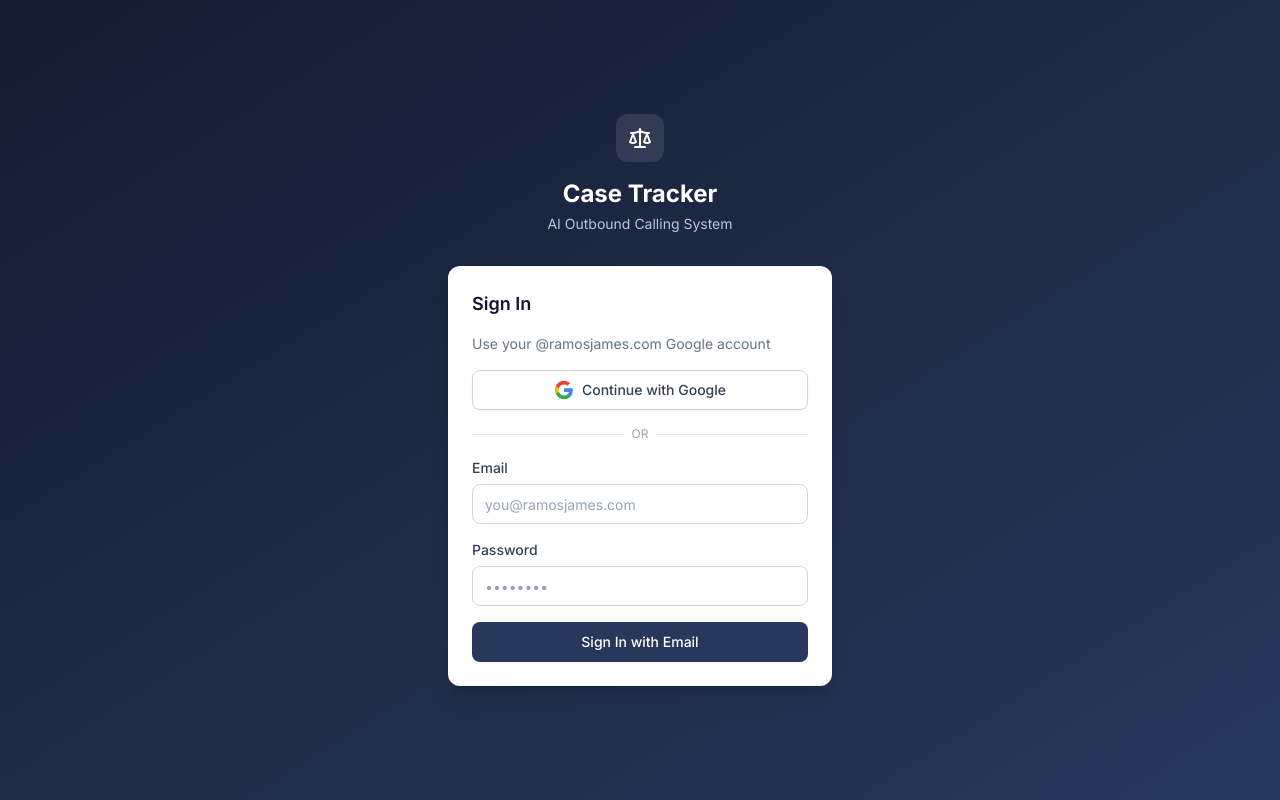
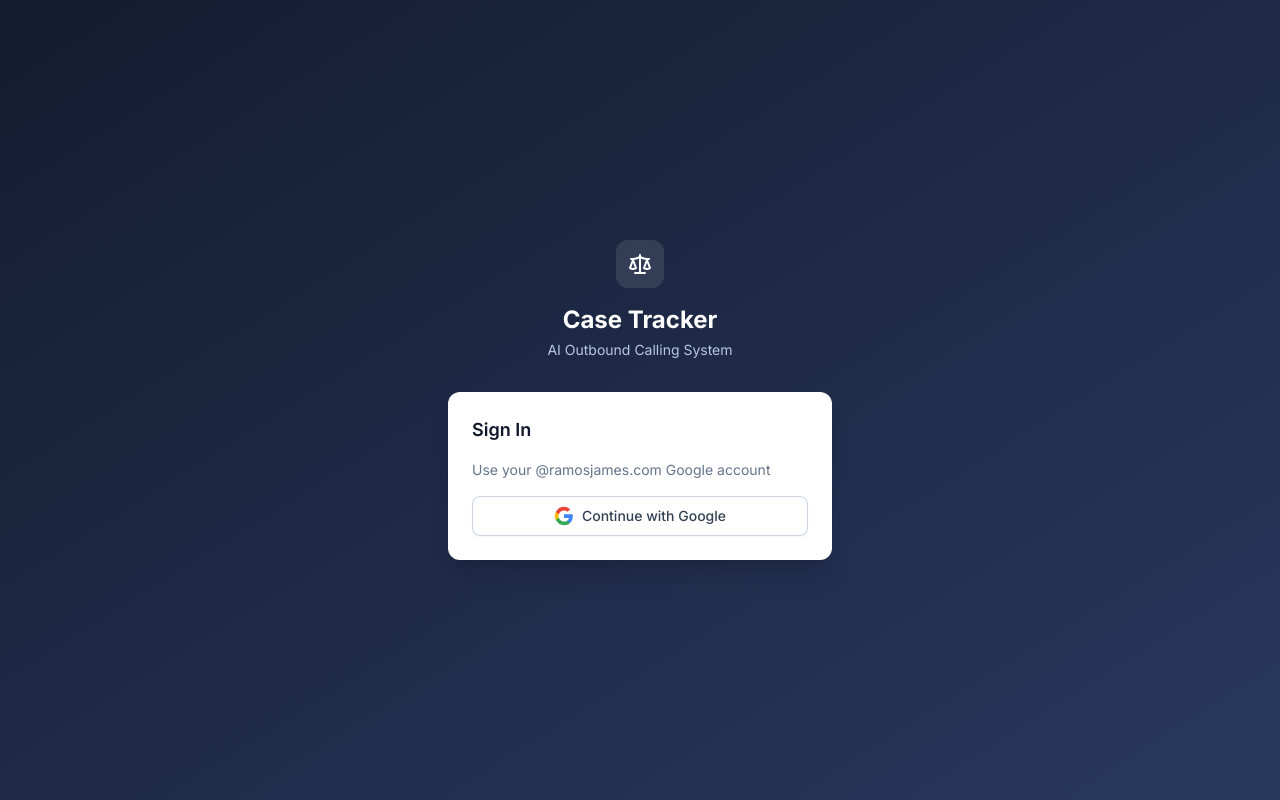
Before and after one commit to david-ramosjames/outbound-call, a Next.js app in the folder apps/web/: page /login in a window 1280 px wide. Built offline with nearby package versions, Linux system fonts and the light colour scheme.

Commit message:
Google-only login and fix OAuth redirect to production URL
Co-authored-by: Cursor <cursoragent@cursor.com>

```diff
--- a/apps/web/src/app/(auth)/login/page.tsx
+++ b/apps/web/src/app/(auth)/login/page.tsx
@@ -1,15 +1,13 @@
 'use client';
 
 import { useEffect, useState } from 'react';
-import { useRouter } from 'next/navigation';
 import { createClient } from '@/lib/supabase/client';
+import { getAppUrl } from '@/lib/app-url';
 import {
   ALLOWED_EMAIL_DOMAIN,
-  isAllowedEmail,
   UNAUTHORIZED_DOMAIN_MESSAGE,
 } from '@/lib/auth/allowed-email-domain';
 import { Button } from '@/components/ui/button';
-import { Input } from '@/components/ui/input';
 import { Scale } from 'lucide-react';
 
 const ERROR_MESSAGES: Record<string, string> = {
@@ -41,11 +39,7 @@ function GoogleIcon() {
 }
 
 export default function LoginPage() {
-  const router = useRouter();
-  const [email, setEmail] = useState('');
-  const [password, setPassword] = useState('');
   const [error, setError] = useState<string | null>(null);
-  const [loading, setLoading] = useState(false);
   const [googleLoading, setGoogleLoading] = useState(false);
 
   useEffect(() => {
@@ -64,7 +58,7 @@ export default function LoginPage() {
     const { error: authError } = await supabase.auth.signInWithOAuth({
       provider: 'google',
       options: {
-        redirectTo: `${window.location.origin}/auth/callback`,
+        redirectTo: `${getAppUrl()}/auth/callback`,
         queryParams: {
           hd: ALLOWED_EMAIL_DOMAIN,
         },
@@ -75,33 +69,6 @@ export default function LoginPage() {
       setError(authError.message);
       setGoogleLoading(false);
     }
-  };
-
-  const handleLogin = async (e: React.FormEvent) => {
-    e.preventDefault();
-    setError(null);
-
-    if (!isAllowedEmail(email)) {
-      setError(UNAUTHORIZED_DOMAIN_MESSAGE);
-      return;
-    }
-
-    setLoading(true);
-
-    const supabase = createClient();
-    const { error: authError } = await supabase.auth.signInWithPassword({
-      email,
-      password,
-    });
-
-    if (authError) {
-      setError(authError.message);
-      setLoading(false);
-      return;
-    }
-
-    router.push('/cases');
-    router.refresh();
   };
 
   return (
@@ -131,47 +98,12 @@ export default function LoginPage() {
             type="button"
             variant="outline"
             className="w-full gap-2"
-            disabled={googleLoading || loading}
+            disabled={googleLoading}
             onClick={handleGoogleLogin}
           >
             <GoogleIcon />
             {googleLoading ? 'Redirecting...' : 'Continue with Google'}
           </Button>
-
-          <div className="relative">
-            <div className="absolute inset-0 flex items-center">
-              <span className="w-full border-t border-slate-200" />
-            </div>
-            <div className="relative flex justify-center text-xs uppercase">
-              <span className="bg-white px-2 text-slate-400">or</span>
-            </div>
-          </div>
-
-          <form onSubmit={handleLogin} className="space-y-4">
-            <Input
-              id="email"
-              label="Email"
-              type="email"
-              placeholder={`you@${ALLOWED_EMAIL_DOMAIN}`}
-              value={email}
-              onChange={(e) => setEmail(e.target.value)}
-              required
-            />
-
-            <Input
-              id="password"
-              label="Password"
-              type="password"
-              placeholder="••••••••"
-              value={password}
-              onChange={(e) => setPassword(e.target.value)}
-              required
-            />
-
-            <Button type="submit" className="w-full" disabled={loading || googleLoading}>
-              {loading ? 'Signing in...' : 'Sign In with Email'}
-            </Button>
-          </form>
         </div>
       </div>
     </div>
--- a/apps/web/src/app/auth/callback/route.ts
+++ b/apps/web/src/app/auth/callback/route.ts
@@ -1,21 +1,23 @@
 import { NextResponse } from 'next/server';
 import { createClient } from '@/lib/supabase/server';
+import { getAppUrl } from '@/lib/app-url';
 import { isAllowedEmail } from '@/lib/auth/allowed-email-domain';
 
 export async function GET(request: Request) {
-  const { searchParams, origin } = new URL(request.url);
+  const { searchParams } = new URL(request.url);
   const code = searchParams.get('code');
   const next = searchParams.get('next') ?? '/cases';
+  const appUrl = getAppUrl();
 
   if (!code) {
-    return NextResponse.redirect(`${origin}/login?error=auth_failed`);
+    return NextResponse.redirect(`${appUrl}/login?error=auth_failed`);
   }
 
   const supabase = await createClient();
   const { error } = await supabase.auth.exchangeCodeForSession(code);
 
   if (error) {
-    return NextResponse.redirect(`${origin}/login?error=auth_failed`);
+    return NextResponse.redirect(`${appUrl}/login?error=auth_failed`);
   }
 
   const {
@@ -24,8 +26,8 @@ export async function GET(request: Request) {
 
   if (!isAllowedEmail(user?.email)) {
     await supabase.auth.signOut();
-    return NextResponse.redirect(`${origin}/login?error=unauthorized_domain`);
+    return NextResponse.redirect(`${appUrl}/login?error=unauthorized_domain`);
   }
 
-  return NextResponse.redirect(`${origin}${next}`);
+  return NextResponse.redirect(`${appUrl}${next}`);
 }
--- /dev/null
+++ b/apps/web/src/lib/app-url.ts
@@ -0,0 +1,16 @@
+export function getAppUrl(): string {
+  // Client: always use the actual browser origin (avoids stale localhost Site URL issues)
+  if (typeof window !== 'undefined') {
+    return window.location.origin;
+  }
+
+  // Server: prefer explicit public URL for post-auth redirects
+  const fromEnv =
+    process.env.NEXT_PUBLIC_APP_URL ?? process.env.APP_BASE_URL;
+
+  if (fromEnv) {
+    return fromEnv.replace(/\/$/, '');
+  }
+
+  return 'http://localhost:3000';
+}
```
Also changed, not shown: 2 other files (tests, documents, lock files or other folders).
